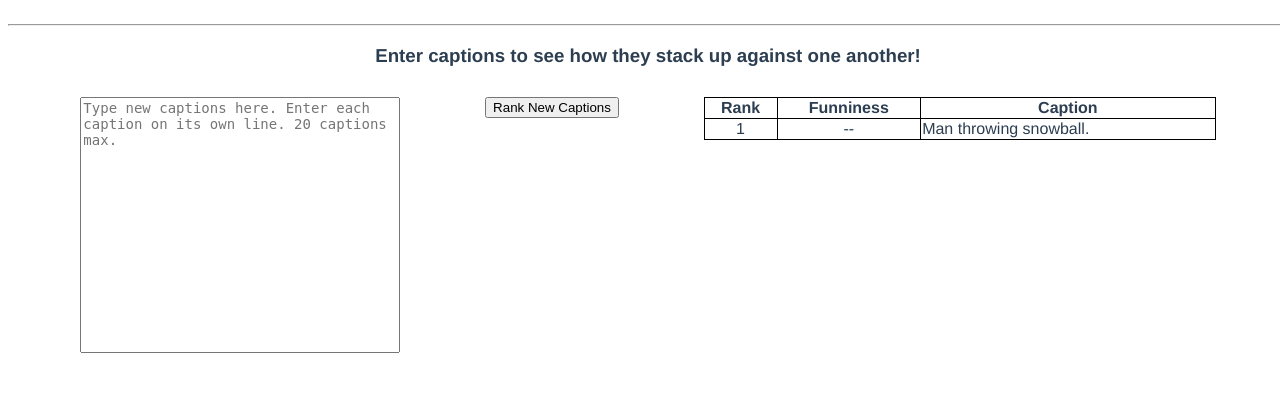
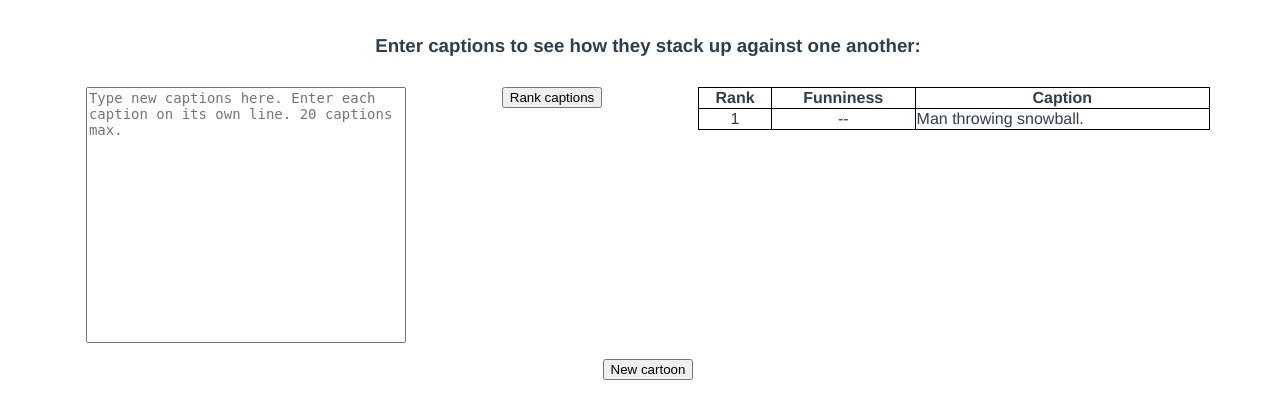
Before and after one commit to nextml/AHA, a Flask app: page / in a window 1280 px wide. Shown: the part 491-887 px from the top of the page. Before the commit the page ends 844 px from the top, so only its background shows below. Run offline with Flask 2, Linux system fonts and the light colour scheme; parts of the project's set-up code (start-up, migrations or seed data) failed here and were passed over.

Commit message:
Implement

```diff
--- a/app/static/styles.css
+++ b/app/static/styles.css
@@ -83,3 +83,11 @@ table, th, td {
   0% { transform: rotate(0deg); }
   100% { transform: rotate(360deg); }
 }
+
+
+
+hr {
+  border: 0 none;
+  color: #cccccc;
+  height: 4px;
+  padding: 0; }
--- a/app/templates/index.html
+++ b/app/templates/index.html
@@ -5,24 +5,19 @@
     </head>
     <body class="app">
 	<div class="text--center margin">
-        	<h1 style="margin-top: 40px">AHA: an AI Humor Assisstant</h1>
+        	<h1 style="margin-top: 40px">AHA: an AI Humor Assistant</h1>
 		<h3>Here's a New Yorker Caption Contest cartoon:</h3>
 	</div>
 	<div class="margin">
 		<img class="caption-img center" src="{{ url }}"/>
 	</div>
 	<div class="margin" style="display: flex; justify-content: center">
-		<form action="/next_cartoon" method="post">
-			<button class="center" value="{{ id }}" name="id" type="submit">Next Cartoon</button>
-			<input name="session" type="hidden" value="{{session}}">
-		</form>
 		<form action="/" method="get" style="margin-left: 10px;">
 			<button class="center" type="submit">Reset</button>
 		</form>
 	</div>
-	<hr>
     <div style="text-align: center;">
-     <h3>Enter captions to see how they stack up against one another! </h3>
+     <h3>Enter captions to see how they stack up against one another: </h3>
     </div>
 	<form action="/compare_captions" method="post" class="flex-container input-buttons margin" id="f1">
 		<div>
@@ -30,7 +25,7 @@
 		</div>
 		<div>
 			<input name="session" type="hidden" value="{{session}}">
-			<button type="submit" value="{{ id }}" name="id" id="compare" onclick="disableCompare()">Rank New Captions</button>
+			<button type="submit" value="{{ id }}" name="id" id="compare" onclick="disableCompare()">Rank captions</button>
 			<div class="loader" style="opacity: 0;" id="spin"></div>
 		</div>
 		<div>
@@ -50,6 +45,10 @@
 			</table>
 		</div>
 	</form>
+		<form action="/next_cartoon" method="post">
+			<button class="center" value="{{ id }}" name="id" type="submit">New cartoon</button>
+			<input name="session" type="hidden" value="{{session}}">
+		</form>
     </body>
     <script>
 	function disableCompare() {
@@ -57,4 +56,10 @@
 		document.getElementById('f1').submit();
 	}
     </script>
+    <script>
+        var isSafari = /^((?!chrome|android).)*safari/i.test(navigator.userAgent);
+        if (isSafari) {
+            alert("AHA does not work on Safari. Please use Firefox or Chrome");
+        }
+    </script>
 </html>
```
Also changed, not shown: 1 other file.
